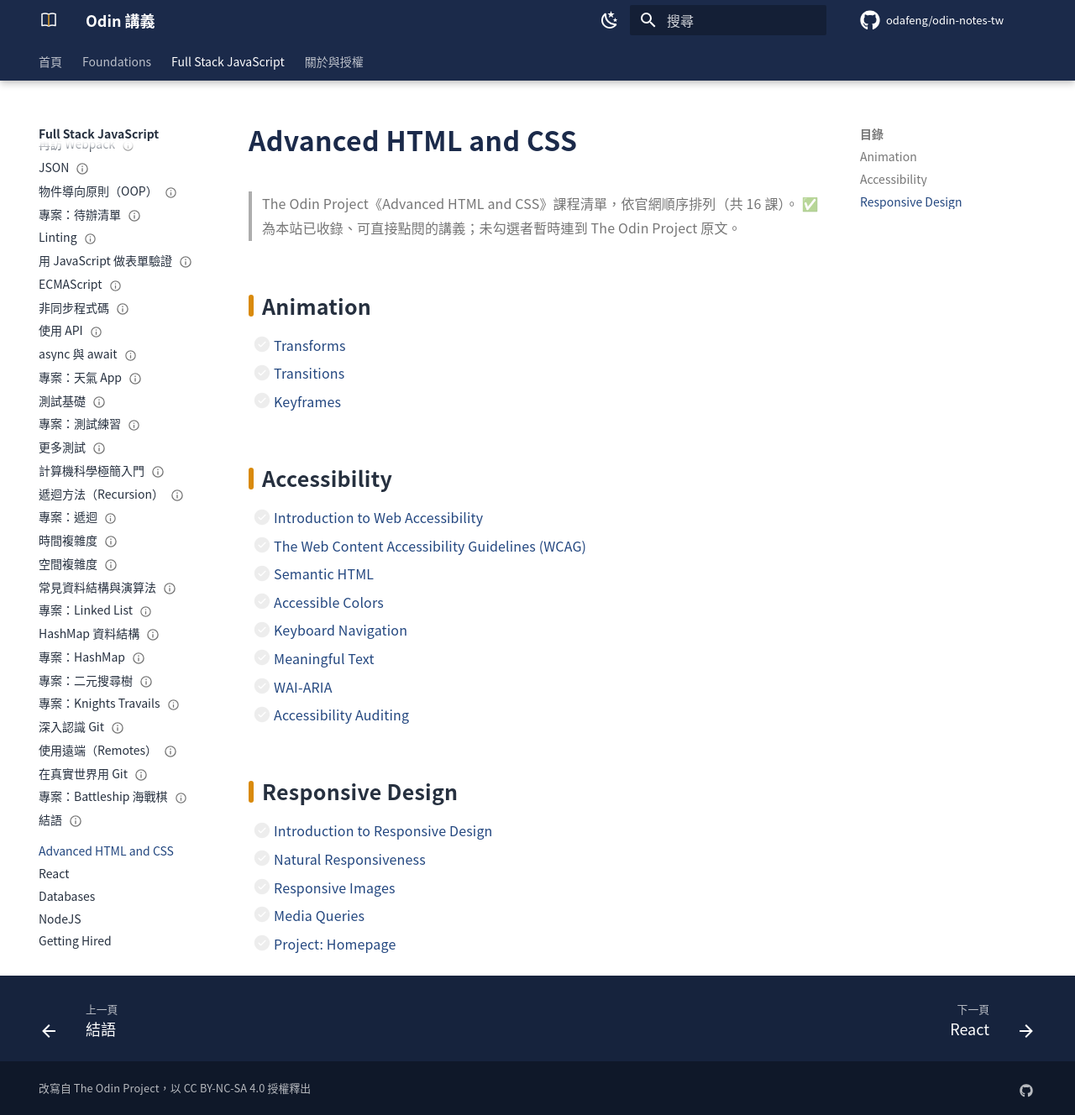
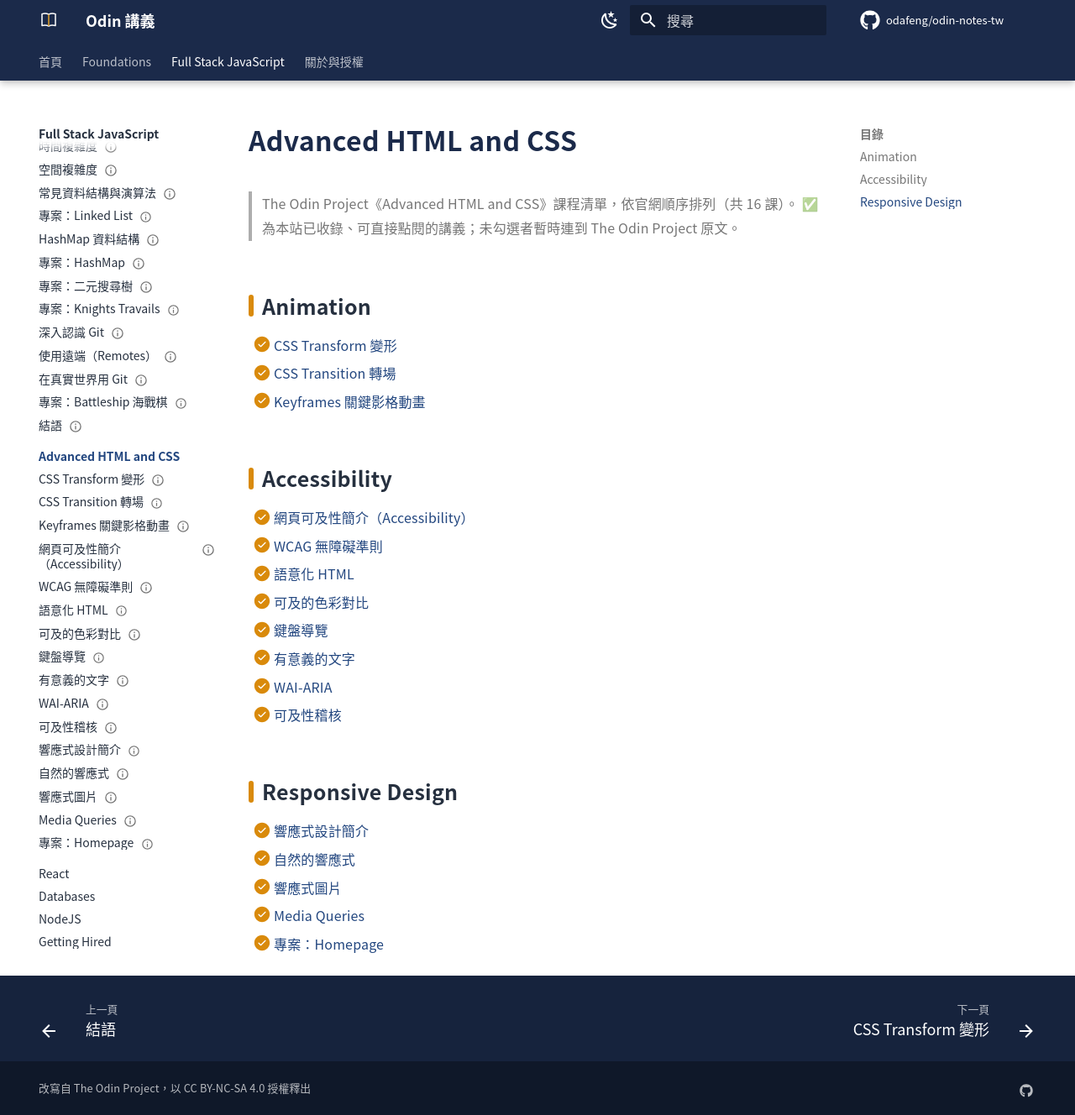
Before and after one commit to odafeng/odin-notes-tw, an MkDocs documentation site: the page built from docs/full-stack-javascript/advanced-html-and-css/index.md, in a window 1280 px wide and 1328 px high. Shown: the whole window at 84% size. Built offline with MkDocs 1.6.1 and Material for MkDocs 9.7.7, drawn with Linux system fonts in a browser that asks for light colours; comment, search, counter and statistics services are not loaded.

Commit message:
feat(fsjs): Advanced HTML and CSS 16 課講義；首頁目錄改依學習路線排序
改寫該 course 全 16 課（Animation、Accessibility、Responsive Design），含 homepage 專案。
另修 build_index：首頁課程目錄改依 TOP 學習路線順序（而非字母序）列出課程。
nav 展開、checklist 全勾。

Co-Authored-By: Claude Opus 4.8 <noreply@anthropic.com>
Claude-Session: https://claude.ai/code/session_015QUrv7cBUFkMLZP9QzDB4V

```diff
--- a/docs/full-stack-javascript/advanced-html-and-css/index.md
+++ b/docs/full-stack-javascript/advanced-html-and-css/index.md
@@ -5,25 +5,25 @@
 
 ## Animation
 
-- [ ] [Transforms](https://www.theodinproject.com/lessons/node-path-advanced-html-and-css-transforms)
-- [ ] [Transitions](https://www.theodinproject.com/lessons/node-path-advanced-html-and-css-transitions)
-- [ ] [Keyframes](https://www.theodinproject.com/lessons/node-path-advanced-html-and-css-keyframes)
+- [x] [CSS Transform 變形](01-transforms.md)
+- [x] [CSS Transition 轉場](02-transitions.md)
+- [x] [Keyframes 關鍵影格動畫](03-keyframes.md)
 
 ## Accessibility
 
-- [ ] [Introduction to Web Accessibility](https://www.theodinproject.com/lessons/node-path-advanced-html-and-css-introduction-to-web-accessibility)
-- [ ] [The Web Content Accessibility Guidelines (WCAG)](https://www.theodinproject.com/lessons/node-path-advanced-html-and-css-the-web-content-accessibility-guidelines-wcag)
-- [ ] [Semantic HTML](https://www.theodinproject.com/lessons/node-path-advanced-html-and-css-semantic-html)
-- [ ] [Accessible Colors](https://www.theodinproject.com/lessons/node-path-advanced-html-and-css-accessible-colors)
-- [ ] [Keyboard Navigation](https://www.theodinproject.com/lessons/node-path-advanced-html-and-css-keyboard-navigation)
-- [ ] [Meaningful Text](https://www.theodinproject.com/lessons/node-path-advanced-html-and-css-meaningful-text)
-- [ ] [WAI-ARIA](https://www.theodinproject.com/lessons/node-path-advanced-html-and-css-wai-aria)
-- [ ] [Accessibility Auditing](https://www.theodinproject.com/lessons/node-path-advanced-html-and-css-accessibility-auditing)
+- [x] [網頁可及性簡介（Accessibility）](04-intro-to-accessibility.md)
+- [x] [WCAG 無障礙準則](05-wcag.md)
+- [x] [語意化 HTML](06-semantic-html.md)
+- [x] [可及的色彩對比](07-accessible-colors.md)
+- [x] [鍵盤導覽](08-keyboard-navigation.md)
+- [x] [有意義的文字](09-meaningful-text.md)
+- [x] [WAI-ARIA](10-wai-aria.md)
+- [x] [可及性稽核](11-accessibility-auditing.md)
 
 ## Responsive Design
 
-- [ ] [Introduction to Responsive Design](https://www.theodinproject.com/lessons/node-path-advanced-html-and-css-introduction-to-responsive-design)
-- [ ] [Natural Responsiveness](https://www.theodinproject.com/lessons/node-path-advanced-html-and-css-natural-responsiveness)
-- [ ] [Responsive Images](https://www.theodinproject.com/lessons/node-path-advanced-html-and-css-responsive-images)
-- [ ] [Media Queries](https://www.theodinproject.com/lessons/node-path-advanced-html-and-css-media-queries)
-- [ ] [Project: Homepage](https://www.theodinproject.com/lessons/node-path-advanced-html-and-css-homepage)
+- [x] [響應式設計簡介](12-intro-to-responsive-design.md)
+- [x] [自然的響應式](13-natural-responsiveness.md)
+- [x] [響應式圖片](14-responsive-images.md)
+- [x] [Media Queries](15-media-queries.md)
+- [x] [專案：Homepage](16-homepage.md)
--- a/mkdocs.yml
+++ b/mkdocs.yml
@@ -204,7 +204,24 @@ nav:
           - full-stack-javascript/javascript/39-using-git-in-the-real-world.md
           - full-stack-javascript/javascript/40-battleship.md
           - full-stack-javascript/javascript/41-conclusion.md
-      - Advanced HTML and CSS: full-stack-javascript/advanced-html-and-css/index.md
+      - Advanced HTML and CSS:
+          - 課程清單: full-stack-javascript/advanced-html-and-css/index.md
+          - full-stack-javascript/advanced-html-and-css/01-transforms.md
+          - full-stack-javascript/advanced-html-and-css/02-transitions.md
+          - full-stack-javascript/advanced-html-and-css/03-keyframes.md
+          - full-stack-javascript/advanced-html-and-css/04-intro-to-accessibility.md
+          - full-stack-javascript/advanced-html-and-css/05-wcag.md
+          - full-stack-javascript/advanced-html-and-css/06-semantic-html.md
+          - full-stack-javascript/advanced-html-and-css/07-accessible-colors.md
+          - full-stack-javascript/advanced-html-and-css/08-keyboard-navigation.md
+          - full-stack-javascript/advanced-html-and-css/09-meaningful-text.md
+          - full-stack-javascript/advanced-html-and-css/10-wai-aria.md
+          - full-stack-javascript/advanced-html-and-css/11-accessibility-auditing.md
+          - full-stack-javascript/advanced-html-and-css/12-intro-to-responsive-design.md
+          - full-stack-javascript/advanced-html-and-css/13-natural-responsiveness.md
+          - full-stack-javascript/advanced-html-and-css/14-responsive-images.md
+          - full-stack-javascript/advanced-html-and-css/15-media-queries.md
+          - full-stack-javascript/advanced-html-and-css/16-homepage.md
       - React: full-stack-javascript/react/index.md
       - Databases: full-stack-javascript/databases/index.md
       - NodeJS: full-stack-javascript/nodejs/index.md
```
Also changed, not shown: docs/full-stack-javascript/advanced-html-and-css/16-homepage.md (added, +228 -0 lines), docs/index.md (+19 -18 lines), 1 other file.
